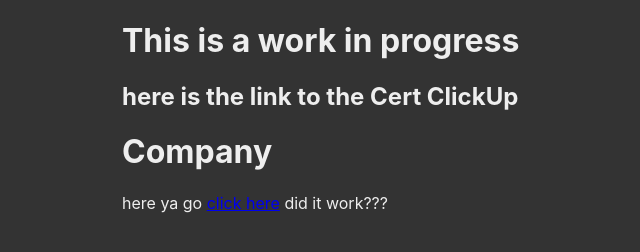
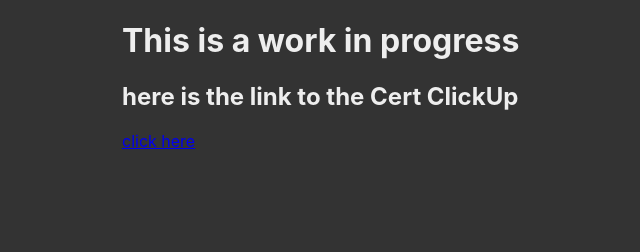
Before and after one commit to RealTriShotz/trishotz, a plain HTML site: page index.html in a window 1280 px wide. Shown: the whole page, without its empty margins (38-678 px from the left). Drawn offline with Linux system fonts and the light colour scheme.

Commit message:
Update index.html

```diff
--- a/index.html
+++ b/index.html
@@ -15,18 +15,9 @@
 <h1>This is a work in progress</h1>
 
 <h2> here is the link to the Cert ClickUp </h2>
+      <p>
+          <a href="https://app.clickup.com/login">click here</a>
 
-
-<html>
-   <head>
-      <title>HTML Hyperlinks</title>
-   </head>
-
-   <body>
-      <h1>Company</h1>
-      <p>
-         here ya go <a href="https://app.clickup.com/8407472">click here</a>
-          did it work???
       </p>
    </body>
 </html>
```
